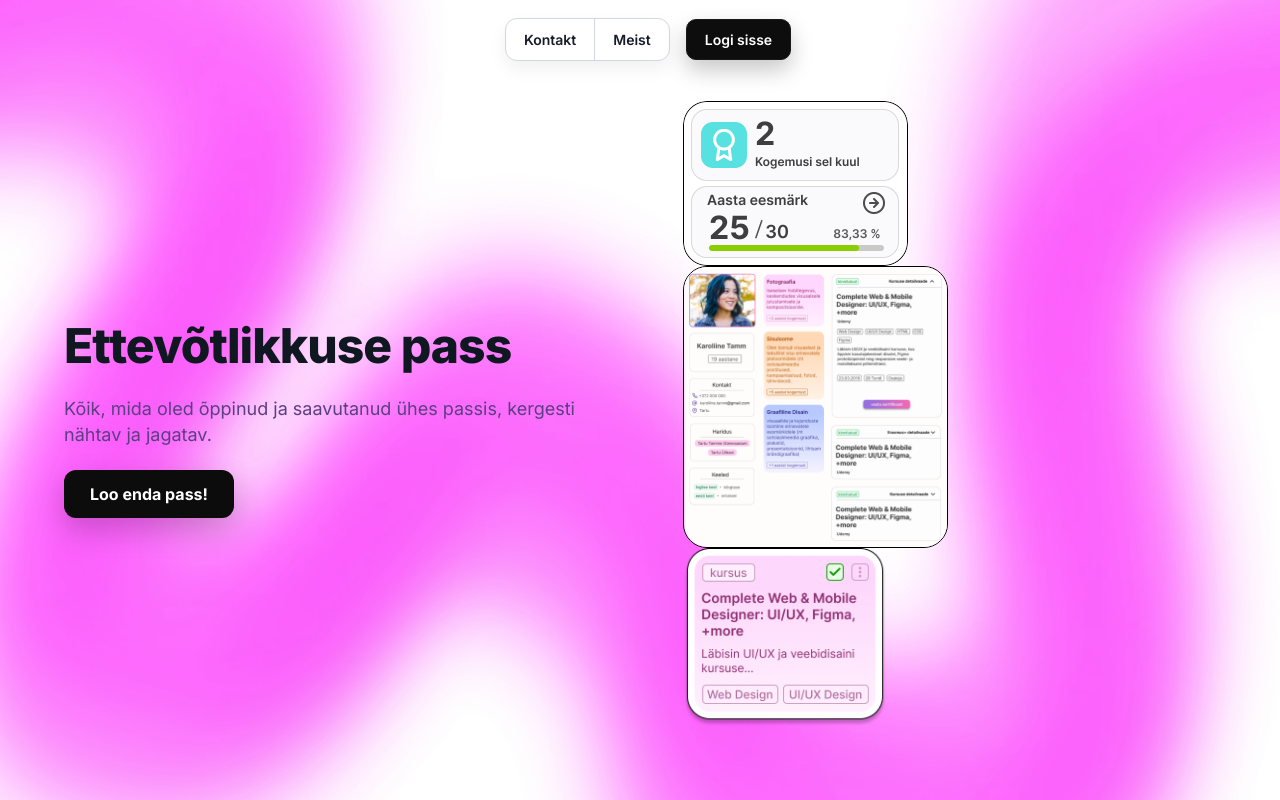
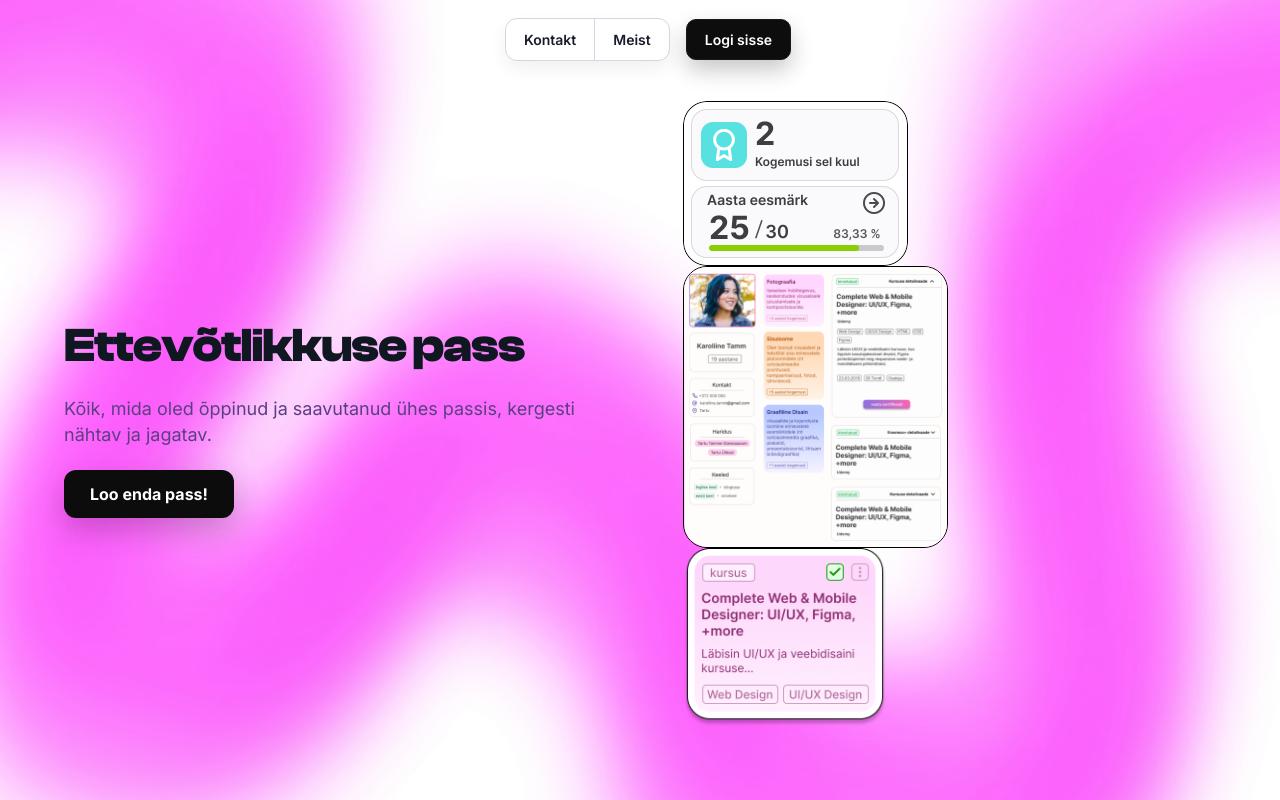
Before and after one commit to hinoobers/EP-lorem8, a React (Vite) app in the folder client/: page / in a window 1280 px wide. Shown: the top 800 px of the page. Built offline with nearby package versions, Linux system fonts and the light colour scheme.

Commit message:
Added Clash Display fonts to headers (LandingPage and LoginPage)

```diff
--- a/client/src/index.css
+++ b/client/src/index.css
@@ -1,3 +1,11 @@
+@font-face {
+  font-family: 'Clash Display';
+  src: url('../src/fonts/ClashDisplay-Bold.woff2') format('woff2'),
+       url('../src/fonts/ClashDisplay-Bold.woff') format('woff');
+  font-weight: 200 900; /* Use range for variable fonts */
+  font-display: swap;
+}
+
 :root {
   font-family: 'Inter', system-ui, -apple-system, BlinkMacSystemFont, 'Segoe UI', sans-serif;
   line-height: 1.5;
--- a/client/src/pages/LandingPage/LandingPage.css
+++ b/client/src/pages/LandingPage/LandingPage.css
@@ -36,6 +36,7 @@
   margin-bottom: 14px;
   font-weight: 800;
   letter-spacing: -0.02em;
+  font-family: 'Clash Display', sans-serif;
 }
 
 .hero-text p {
--- a/client/src/pages/LoginPage/LoginPage.css
+++ b/client/src/pages/LoginPage/LoginPage.css
@@ -41,6 +41,7 @@
   margin-bottom: 24px;
   font-size: 14px;
   color: #374151;
+  border-bottom: 1px solid rgba(0, 0, 0, 0.08);
 }
 
 .close-button {
@@ -69,6 +70,7 @@
   margin: 0 0 32px 0;
   text-align: left;
   line-height: 1.2;
+  font-family: 'Clash Display', sans-serif;
 }
 
 .form-group {
```
Also changed, not shown: client/src/fonts/ClashDisplay-Bold.woff (added), client/src/fonts/ClashDisplay-Bold.woff2 (added).
